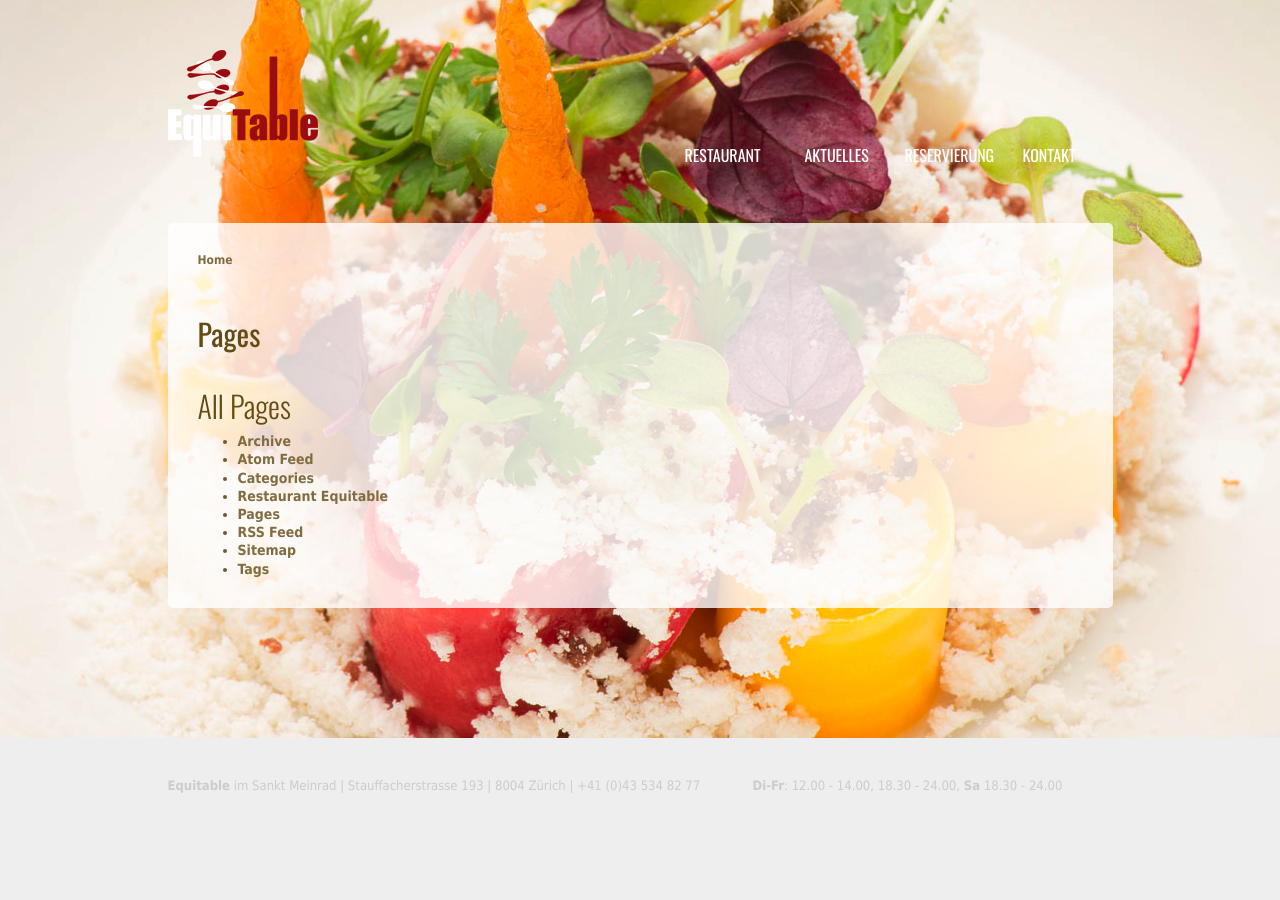
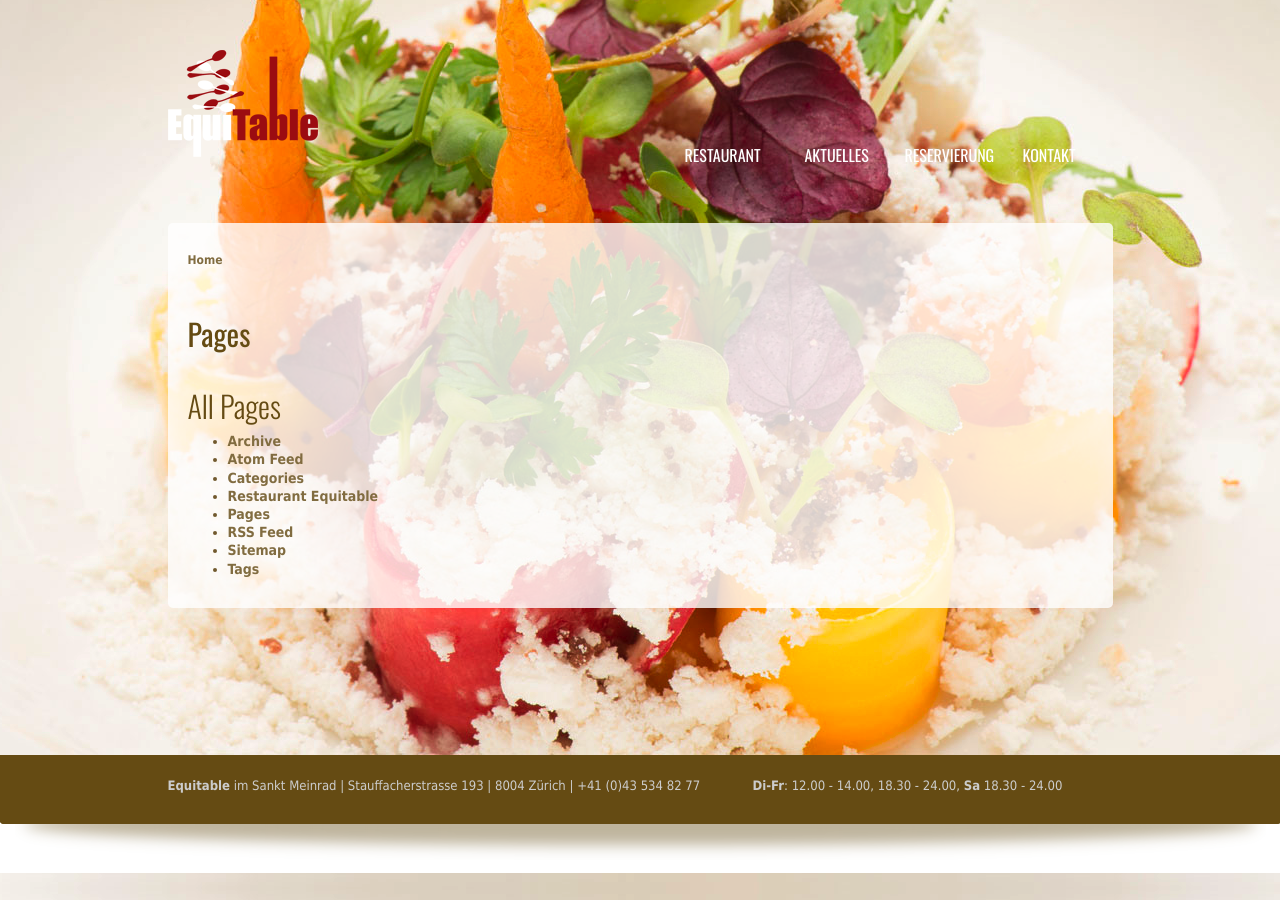
Before and after one commit to mklarmann/equitable, a Jekyll site: the page built from pages.html, in a window 1280 px wide. Built offline with Jekyll 4.4.1, drawn with Linux system fonts in a browser that asks for light colours.

Commit message:
made mobile work with footer

```diff
--- a/_includes/themes/twitter/default.html
+++ b/_includes/themes/twitter/default.html
@@ -2,6 +2,7 @@
 <html lang="en">
   <head>
     <meta charset="utf-8">
+	<meta http-equiv="X-UA-Compatible" content="IE=edge">
     <title>Equitable  &#10031; {{ page.title }}</title>
     {% if page.description %}<meta name="description" content="{{ page.description }}">{% endif %}
 	<meta http-equiv="Keywords" content="equitable, fairtrade, meals, nachhaltig, welternährung, genuss"/>
@@ -9,7 +10,9 @@
 
 
     <!-- Enable responsive viewport -->
-    <meta name="viewport" content="width=device-width, initial-scale=1.0">
+    <!-- <meta name="viewport" content="width=device-width, initial-scale=1.0"> -->
+	<!-- do not allow zomming -->
+	<meta name="viewport" content="width=device-width, initial-scale=1.0, maximum-scale=1.0, user-scalable=no">
 
     <!-- Le HTML5 shim, for IE6-8 support of HTML elements -->
     <!--[if lt IE 9]>
@@ -170,16 +173,15 @@
   	<footer>
   		<!-- container -->
   		<div class="container">
+			<div class="hidden-xs" style="height:20px"><br /></div>
   			<div class="row">
 		       <div class="col-md-6 col-md-offset-1">
-		          <p><strong>Equitable</strong> im Sankt Meinrad | Stauffacherstrasse 193 | 8004 Zürich | +41 (0)43 534 82 77</p>
-			  </div>
-	      	 <div class="col-md-4">
-	          	<p><strong>Di-Fr</strong>: 12.00 - 14.00, 18.30 - 24.00, <strong>Sa</strong> 18.30 - 24.00</p>
-		  	</div>
+		         <p><strong>Equitable</strong> im Sankt Meinrad | Stauffacherstrasse 193 | 8004 Zürich | +41 (0)43 534 82 77</p>
+			 	 </div>
+	      	 	<div class="col-md-4">
+	          	  <p><strong>Di-Fr</strong>: 12.00 - 14.00, 18.30 - 24.00, <strong>Sa</strong> 18.30 - 24.00</p>
+		  		</div>
 			  <!--   Website &copy; {{ site.time | date: '%Y' }} {{ site.author.name }} -->
-
-
   			</div>
   		</div>
   		<!-- container -->
--- a/style.css
+++ b/style.css
@@ -13,7 +13,7 @@
 {% include JB/setup %}
 
 html {
-  background-color: #eee;
+ /* background-color: #eee;*/
 }
 
 body {
@@ -28,7 +28,7 @@
 .box {
 	font-family: Tahoma, Verdana, sans-serif;
 	line-height:1.3em;
-	padding: 20px 30px;
+	padding: 20px 20px 20px 20px;
 /*	background: #ffffff;*/
 	background:rgba(255,255,255,0.8);
 
@@ -41,6 +41,14 @@
           border-radius: 5px 5px 5px 5px;
 
 
+}
+
+.box h2 {
+	margin-top:10px;
+}
+.box img {
+/*	padding-bottom:20px;*/
+	margin-top:10px;
 }
 
 .popout {
@@ -102,6 +110,7 @@
 	font-weight: 300;
 	font-size: 30px;
 	color: #654B13;
+	margin-top:10;
 
 }
 
@@ -286,7 +295,7 @@
 	 background-color: #654B13;
 
 	 margin-top:-1000px;
-	 height:220px;
+/*	 height:220px;*/
 	padding-top: 1100px;
 
 /*	background: url({{ ASSET_PATH }}/images/background_footer-icons.png) 52% 90% repeat-x ; */
@@ -304,7 +313,8 @@
 
 footer .row {
 /*		display:none;*/
-	margin-top: 20px; padding-top: 20px; padding-bottom: 20px;  margin-bottom: 50px; border-bottom: 0px solid #ddd; }
+	margin-top: 0px; padding-top: 20px; padding-bottom: 20px;  margin-bottom: 50px; border-bottom: 0px solid #ddd; }
+
 
 footer h3 {
 	color:#cccccc;
@@ -315,6 +325,7 @@
 	text-transform: uppercase;
 }
 
+
 footer a, footer p {
 	color:#cccccc;
 	font-size:13px;
```
Also changed, not shown: other parts of _includes/themes/twitter/default.html (+2 -1 lines), _includes/themes/twitter/start.html (+27 -3 lines).
